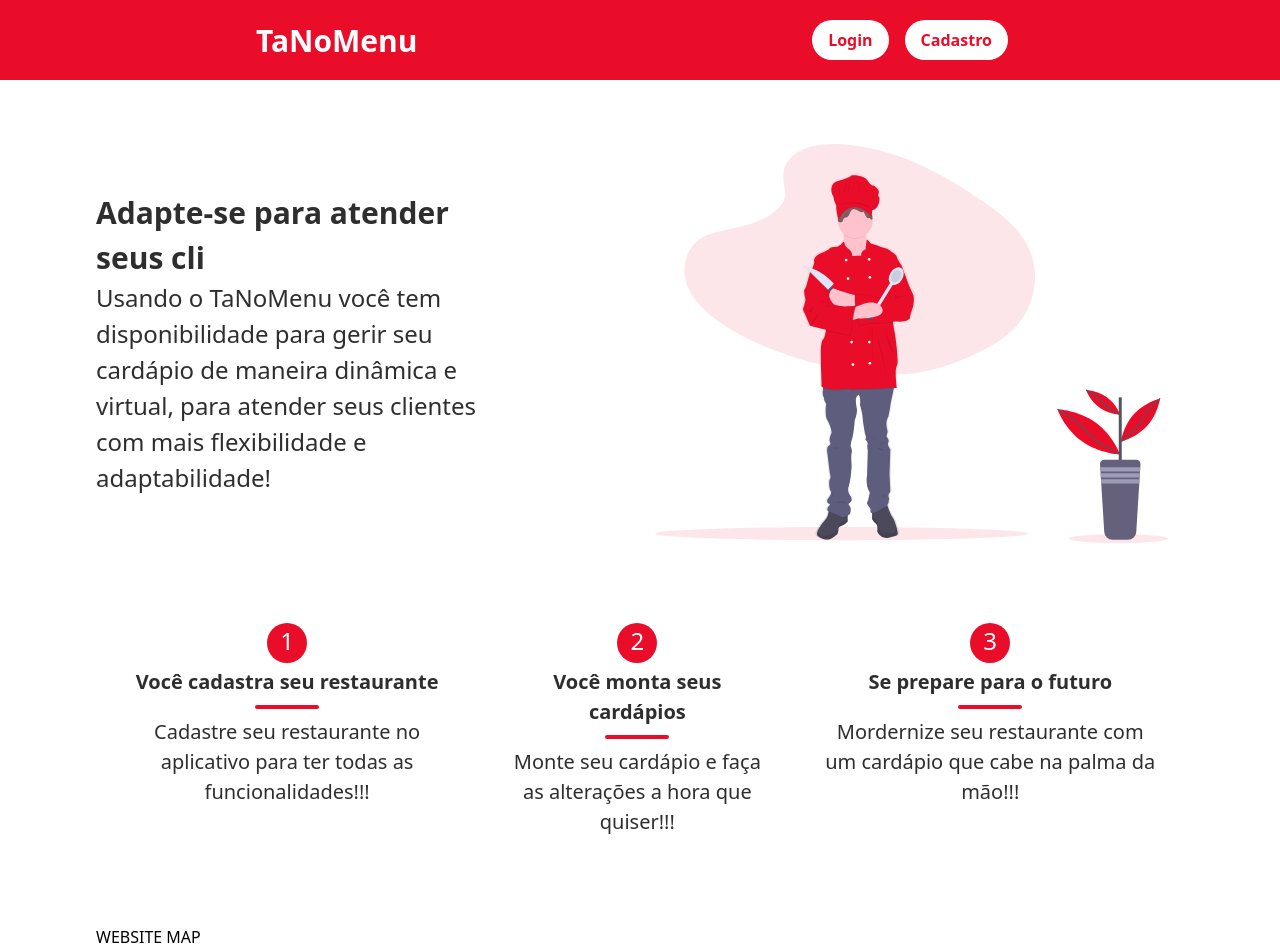
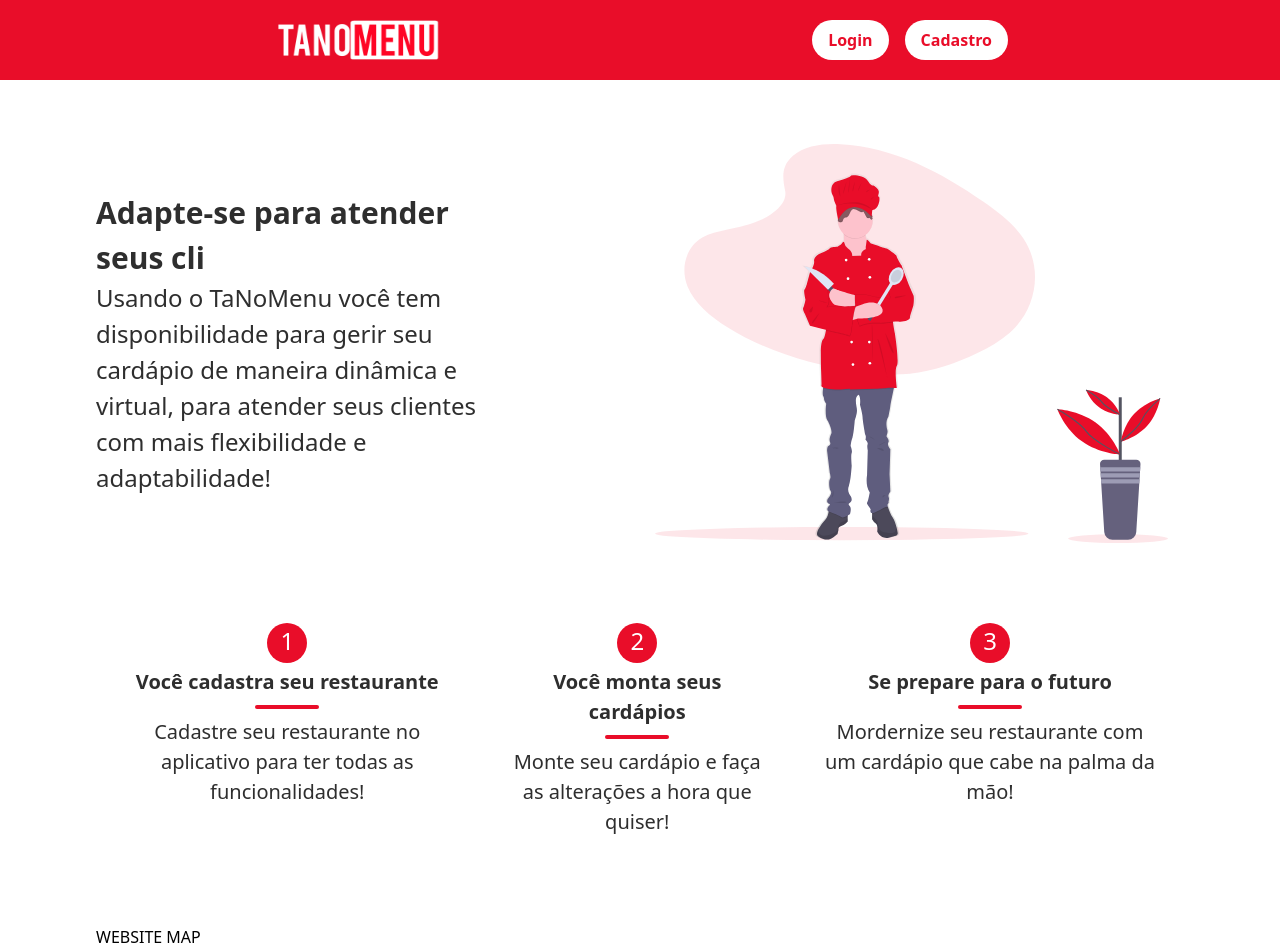
Before and after one commit to Xandowns/tanomenu-front, a React (Create React App) app: page / in a window 1280 px wide. Shown: the top 952 px of the page. Built offline with nearby package versions, Linux system fonts and the light colour scheme.

Commit message:
Corrigindo e limpando o código

```diff
--- a/src/components/Navbar/index.jsx
+++ b/src/components/Navbar/index.jsx
@@ -1,12 +1,11 @@
 import React from 'react';
 import { Link } from 'react-router-dom';
-//import { ReactComponent as Logo } from '../../assets/logo.svg';
+// import { ReactComponent as Logo } from '../../assets/logo.svg';
 
-const Navbar = () => {
-  return (
+const Navbar = () => (
   <div className="bg-primary h-20 px-2 lg:px-64 flex justify-between items-center font-bold">
     <Link to="/" className="text-3xl text-white">
-        <p> TaNoMenu </p>
+      <img src={require('../../assets/logo.png')} className="h-20" alt="" srcSet="" />
     </Link>
     <div className="flex flex-row">
       <Link
@@ -24,6 +23,5 @@ const Navbar = () => {
     </div>
   </div>
 );
-};
 
 export default Navbar;
--- a/src/pages/Home/index.jsx
+++ b/src/pages/Home/index.jsx
@@ -31,17 +31,17 @@ const Home = () => (
       <Step
         stepNumber={1}
         title="Você cadastra seu restaurante"
-        description="Cadastre seu restaurante no aplicativo para ter todas as funcionalidades!!!"
+        description="Cadastre seu restaurante no aplicativo para ter todas as funcionalidades!"
       />
       <Step
         stepNumber={2}
         title="Você monta seus cardápios"
-        description="Monte seu cardápio e faça as alterações a hora que quiser!!!"
+        description="Monte seu cardápio e faça as alterações a hora que quiser!"
       />
       <Step
         stepNumber={3}
         title="Se prepare para o futuro"
-        description="Mordernize seu restaurante com um cardápio que cabe na palma da mão!!!"
+        description="Mordernize seu restaurante com um cardápio que cabe na palma da mão!"
       />
     </div>
   </>
--- a/src/pages/LoginOpt/index.jsx
+++ b/src/pages/LoginOpt/index.jsx
@@ -1,19 +1,17 @@
 /* eslint-disable jsx-a11y/label-has-associated-control */
 /* eslint-disable react/button-has-type */
-import React, { useContext, useState } from 'react';
-import { Link, useHistory } from 'react-router-dom';
-import AuthContext from '../../context/auth';
+import React from 'react';
+import { Link } from 'react-router-dom';
 
-const LoginOpt = () => {
-  return (
-    <div className="flex flex-col mx-auto justify-center p-4 lg:w-4/12 lg:mt-20">
+const LoginOpt = () => (
+  <div className="flex flex-col mx-auto justify-center p-4 lg:w-2/12 lg:mt-20">
     <Link
       to="/login-estabelecimento"
       className=" bg-primary p-2 rounded-full text-white font-bold text-center"
     >
       Estabelecimento
     </Link>
-      <a className="text-dark_grey m-6 text-center">Ou</a>
+    <span className="text-dark_grey m-6 text-center">Ou</span>
     <Link
       to="/login-cliente"
       className=" bg-primary p-2 rounded-full text-white font-bold text-center"
@@ -22,5 +20,4 @@ const LoginOpt = () => {
     </Link>
   </div>
 );
-};
 export default LoginOpt;
--- a/src/pages/SignupOpt/index.jsx
+++ b/src/pages/SignupOpt/index.jsx
@@ -1,19 +1,17 @@
 /* eslint-disable jsx-a11y/label-has-associated-control */
 /* eslint-disable react/button-has-type */
-import React, { useContext, useState } from 'react';
-import { Link, useHistory } from 'react-router-dom';
-import AuthContext from '../../context/auth';
+import React from 'react';
+import { Link } from 'react-router-dom';
 
-const SignupOpt = () => {
-  return (
-    <div className="flex flex-col mx-auto justify-center p-4 lg:w-4/12 lg:mt-20">
+const SignupOpt = () => (
+  <div className="flex flex-col mx-auto justify-center p-4 lg:w-2/12 lg:mt-20">
     <Link
       to="/cadastro-restaurante"
       className=" bg-primary p-2 rounded-full text-white font-bold text-center"
     >
       Estabelecimento
     </Link>
-      <a className="text-dark_grey m-6 text-center">Ou</a>
+    <span className="text-dark_grey m-6 text-center">Ou</span>
     <Link
       to="/login-cliente"
       className=" bg-primary p-2 rounded-full text-white font-bold text-center"
@@ -22,5 +20,4 @@ const SignupOpt = () => {
     </Link>
   </div>
 );
-};
 export default SignupOpt;
```
Lines whose indentation alone changed are shown as unchanged.
